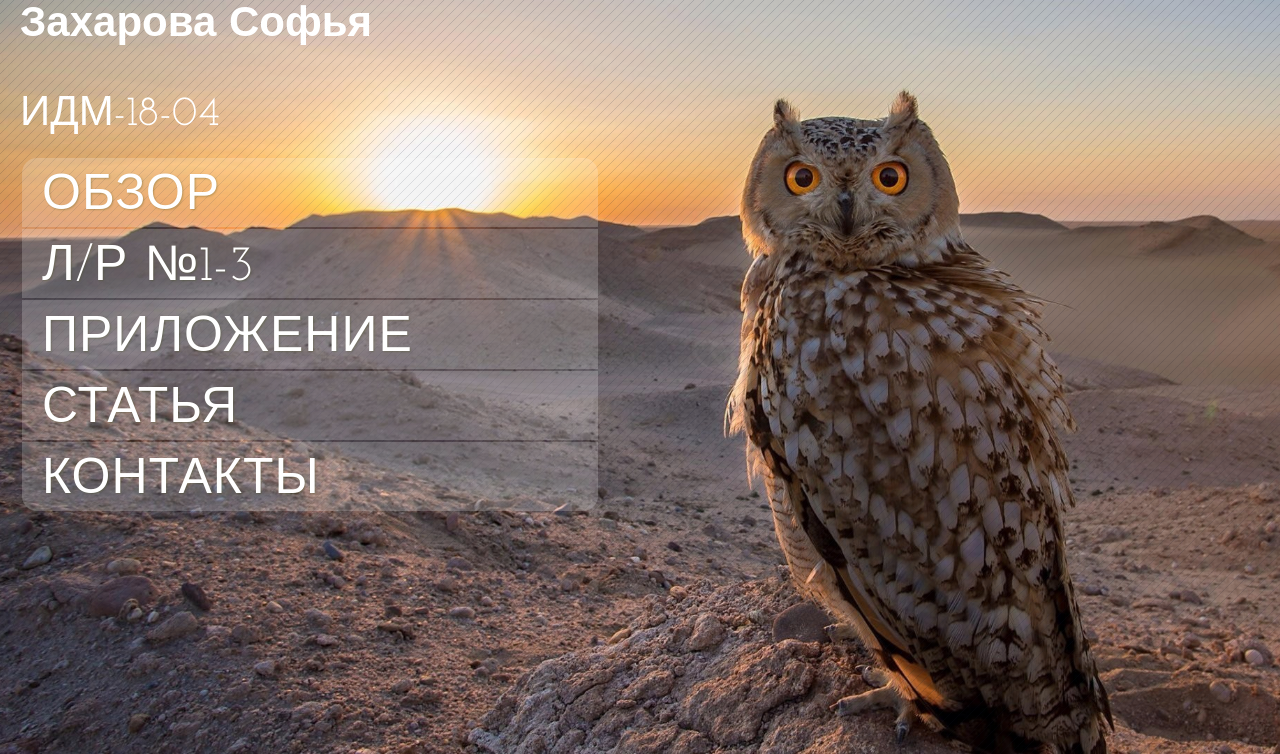
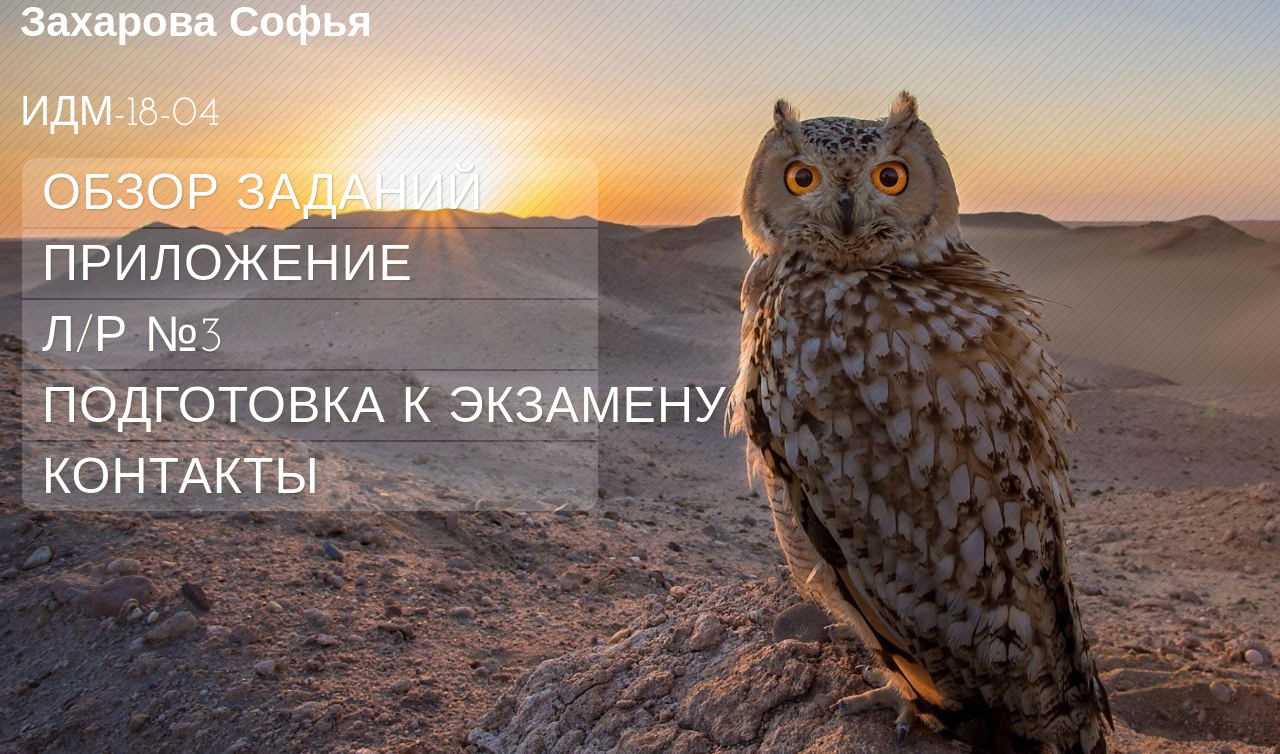
Before and after one commit to sofiazakharova/Zakharova2018-19github.io, a plain HTML site: page index6.html in a window 1280 px wide. Shown: the part 46-800 px from the top of the page. Drawn offline with nearby package versions, Linux system fonts and the light colour scheme.

Commit message:
Update index6.html

```diff
--- a/index6.html
+++ b/index6.html
@@ -32,10 +32,10 @@
 
             <div class="content">
                 <ul class="bmenu">
-                    <li><a href="https://SofiaZakharova.github.io/Zakharova2018-19github.io/PAGE1.html">Обзор</a></li>
-                    <li><a href="#">Л/р №1-3</a></li>
+                    <li><a href="https://SofiaZakharova.github.io/Zakharova2018-19github.io/PAGE1.html">Обзор заданий</a></li>
                     <li><a href="https://SofiaZakharova.github.io/Zakharova2018-19github.io/zm.html">Приложение</a></li>
-		    <li><a href="#">Статья</a></li>
+	            <li><a href="#">Л/р №3</a></li>
+		    <li><a href="#">Подготовка к экзамену</a></li>
                     <li><a href="https://SofiaZakharova.github.io/Zakharova2018-19github.io/page4.html">Контакты</a></li>
 
                 </ul>
```
